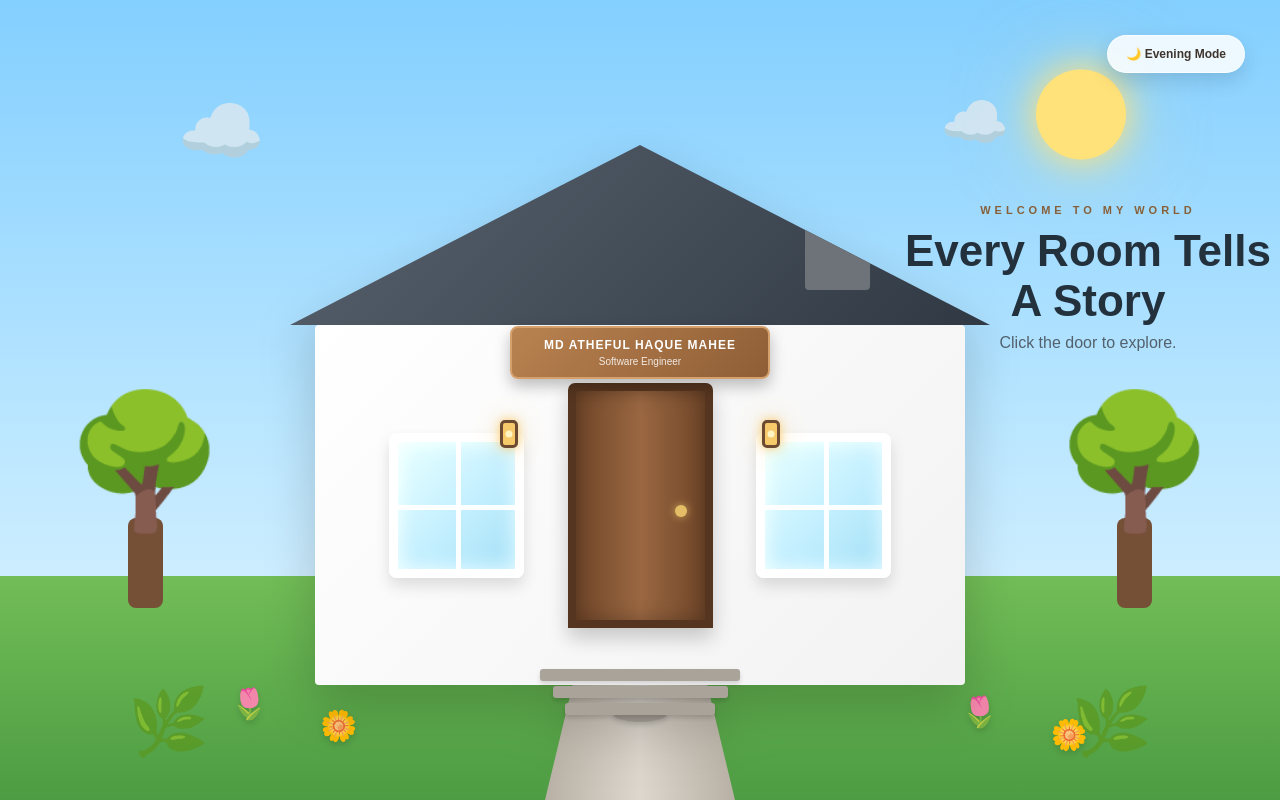
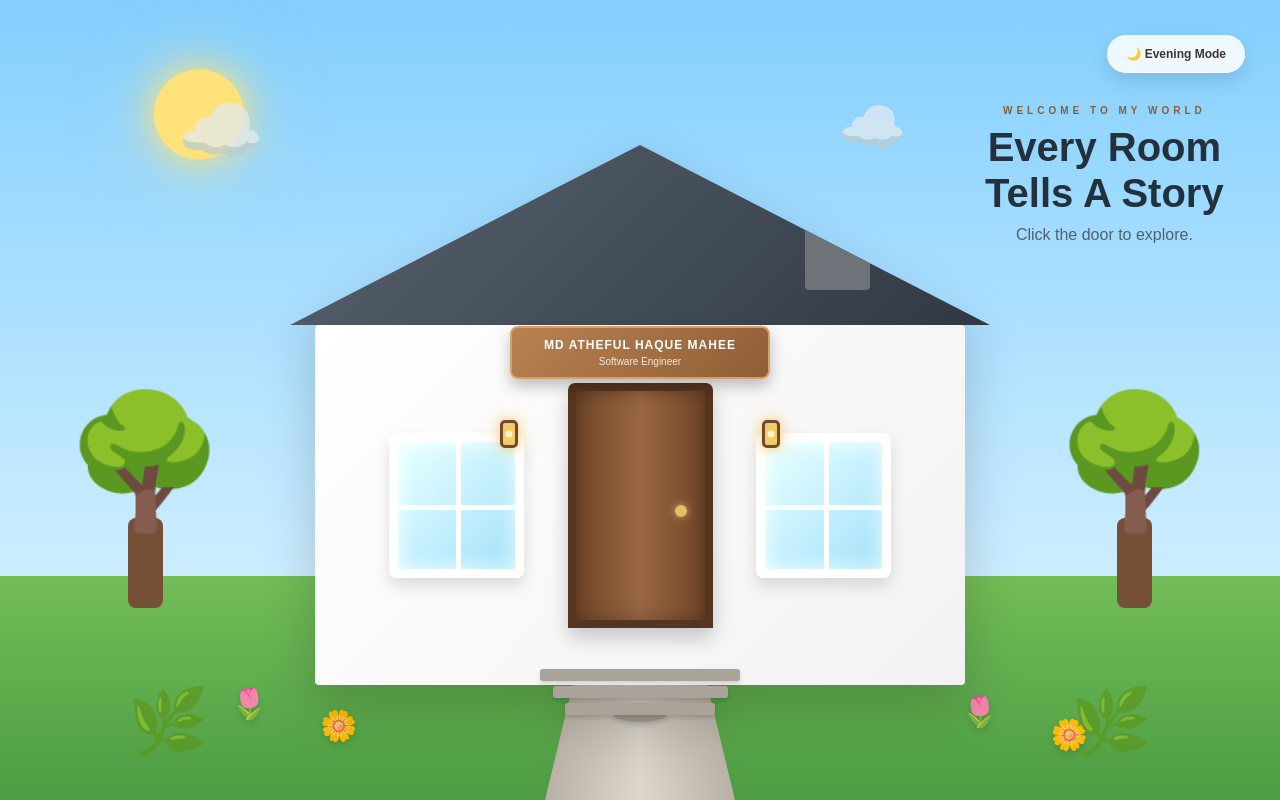
Before and after one commit to AthefulHaqueMahee/mahee-house, a React (Vite) app: page / in a window 1280 px wide. Built offline with nearby package versions, Linux system fonts and the light colour scheme.

Commit message:
night mode slightly updated

```diff
--- a/src/components/House/House.css
+++ b/src/components/House/House.css
@@ -854,3 +854,49 @@
 .time-toggle:active {
     transform: scale(.96);
 }
+
+/* Night Mode Text */
+.night-mode .welcome-message {
+    color: #ffffff !important;
+}
+
+.night-mode .welcome-message span {
+    color: #f5d9a6 !important;
+}
+
+.night-mode .welcome-message p {
+    color: #e6e6e6 !important;
+}
+.house-scene.night-mode .welcome-message {
+    color: #ffffff !important;
+}
+
+.house-scene.night-mode .welcome-message span {
+    color: #f5d9a6 !important;
+}
+
+.house-scene.night-mode .welcome-message p {
+    color: #e6e6e6 !important;
+}
+
+
+/* Welcome text transition */
+.welcome-message {
+    transition: color 0.8s ease;
+}
+
+.welcome-message.evening {
+    color: #ffffff !important;
+}
+
+.welcome-message.evening span {
+    color: #f5d9a6 !important;
+}
+
+.welcome-message.evening h1 {
+    color: #ffffff !important;
+}
+
+.welcome-message.evening p {
+    color: #eeeeee !important;
+}
--- a/src/components/House/House.jsx
+++ b/src/components/House/House.jsx
@@ -153,14 +153,17 @@ function House({ onEnter }) {
   {isEvening ? "☀️ Day Mode" : "🌙 Evening Mode"}
 </button>
       {/* Welcome message */}
+      {/* Welcome message */}
 <motion.div
-        className="welcome-message"
+  className={`welcome-message ${isEvening ? "evening" : ""}`}
   initial={{ opacity: 0, y: 20 }}
   animate={{ opacity: 1, y: 0 }}
   transition={{ delay: 1, duration: 1 }}
 >
   <span>WELCOME TO MY WORLD</span>
+
   <h1>Every Room Tells A Story</h1>
+
   <p>Click the door to explore.</p>
 </motion.div>
 
--- a/src/pages/Interior.css
+++ b/src/pages/Interior.css
@@ -3794,3 +3794,111 @@ a.contact-card:hover {
 
     gap: 8px !important;
 }
+
+.welcome-message {
+    position: absolute;
+
+    top: 115px;
+    right: 4%;
+
+    width: 330px;
+
+    text-align: center;
+
+    z-index: 20;
+
+    color: #23313d;
+}
+
+.welcome-message h1 {
+    margin: 8px 0;
+
+    font-size: clamp(28px, 3.2vw, 44px);
+
+    line-height: 1.15;
+
+    font-weight: 700;
+}
+
+.cloud-two {
+    top: 110px;
+    right: 23%;
+    font-size: 55px;
+}
+
+/* ========================================
+   FINAL WELCOME MESSAGE POSITION
+======================================== */
+
+.welcome-message {
+    position: absolute !important;
+
+    top: 105px !important;
+    left: auto !important;
+    right: 2% !important;
+
+    width: 300px !important;
+
+    transform: none !important;
+
+    text-align: center !important;
+
+    z-index: 30 !important;
+
+    color: #23313d !important;
+}
+
+.welcome-message span {
+    display: block !important;
+
+    font-size: 10px !important;
+    letter-spacing: 4px !important;
+    font-weight: 700 !important;
+}
+
+.welcome-message h1 {
+    margin: 8px 0 !important;
+
+    font-size: 40px !important;
+
+    line-height: 1.15 !important;
+
+    font-weight: 700 !important;
+}
+
+.welcome-message p {
+    margin: 10px 0 0 !important;
+
+    font-size: 16px !important;
+
+    color: #52616d !important;
+}
+
+.cloud-two {
+    top: 95px !important;
+    right: 28% !important;
+
+    font-size: 55px !important;
+
+    z-index: 2 !important;
+}
+
+.sun {
+    position: absolute;
+
+    width: 90px;
+    height: 90px;
+
+    top: 70px;
+    left: 12%;
+
+    border-radius: 50%;
+
+    background: #ffe27a;
+
+    box-shadow:
+        0 0 35px #ffe27a,
+        0 0 80px rgba(255, 226, 122, .5);
+
+    z-index: 1;
+}
```
Lines whose indentation alone changed are shown as unchanged.
